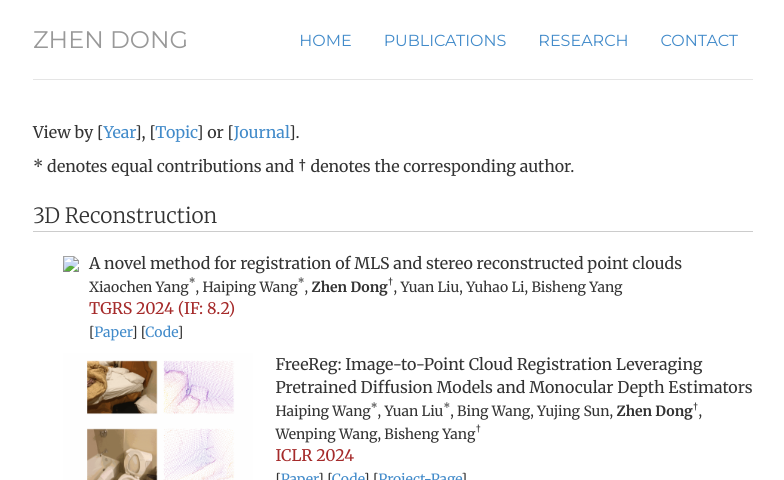
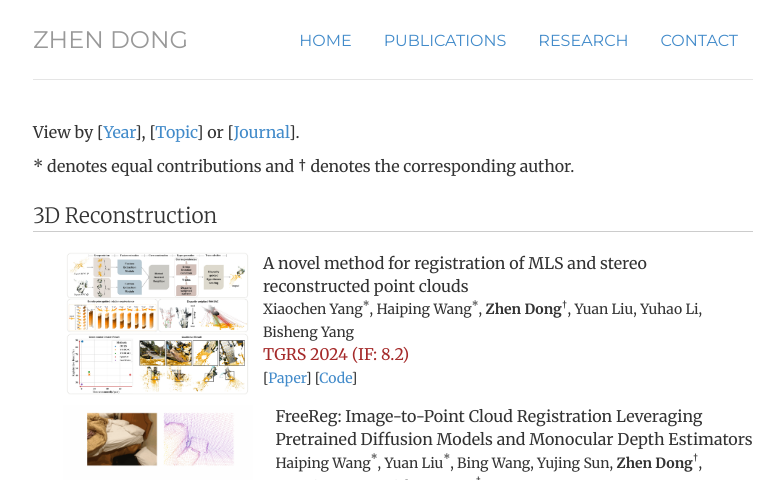
Before and after one commit to dongzhenwhu/dongzhenwhu.github.io, a Jekyll site: the page built from publications/index_topic.html, in a window 1280 px wide. Shown: the top 480 px of the page, without its empty margins (247-1031 px from the left). Built offline with Jekyll 4.4.1, drawn with Linux system fonts in a browser that asks for light colours; grey boxes are pictures that could not be loaded.

Commit message:
add MSReg

```diff
--- a/index.html
+++ b/index.html
@@ -76,6 +76,9 @@ description:
 		</div>
 	</div>
 
+
+	<hr style="border:1 dashed #987cb9" width="92%"color=#987cb9 SIZE=1>
+
 	<div class="before-item">
 		<div class="pubimg">
 			<img  class="pubpic" src="publications/teasers/MSReg.jpg" >
@@ -118,7 +121,6 @@ description:
 		</div>
 	</div>
 
-	<hr style="border:1 dashed #987cb9" width="92%"color=#987cb9 SIZE=1>
 	<div class="before-item" >
 		<div class="pubimg">
 		 	<img  class="pubpic" autoplay loop muted src="publications/teasers/solar_pv.jpeg">
--- a/publications/index.html
+++ b/publications/index.html
@@ -19,7 +19,7 @@ description: My publications.
 
 	<div class="before-item">
 		<div class="pubimg">
-			<img  class="pubpic" src="publications/teasers/MSReg.jpg" >
+			<img  class="pubpic" src="teasers/MSReg.jpg" >
 		</div>
 		<div class="pubdsp">
 			<span class=pubtitle>
--- a/publications/index_journal.html
+++ b/publications/index_journal.html
@@ -459,7 +459,7 @@ description: My publications.
 	<p class="lead" style="border-bottom:1px solid #CCC">Transactions on Geoscience and Remote Sensing</p>
 	<div class="before-item">
 		<div class="pubimg">
-			<img  class="pubpic" src="publications/teasers/MSReg.jpg" >
+			<img  class="pubpic" src="teasers/MSReg.jpg" >
 		</div>
 		<div class="pubdsp">
 			<span class=pubtitle>
--- a/publications/index_topic.html
+++ b/publications/index_topic.html
@@ -19,7 +19,7 @@ description: My publications.
 
 	<div class="before-item">
 		<div class="pubimg">
-			<img  class="pubpic" src="publications/teasers/MSReg.jpg" >
+			<img  class="pubpic" src="teasers/MSReg.jpg" >
 		</div>
 		<div class="pubdsp">
 			<span class=pubtitle>
```
